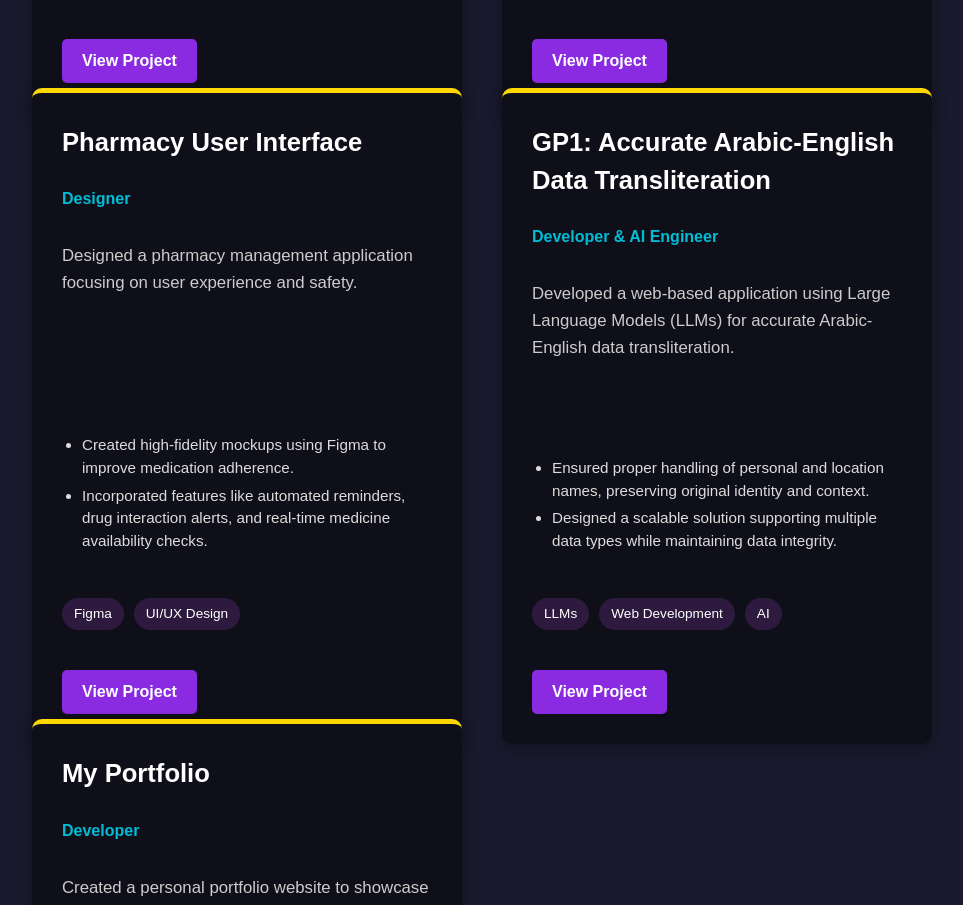
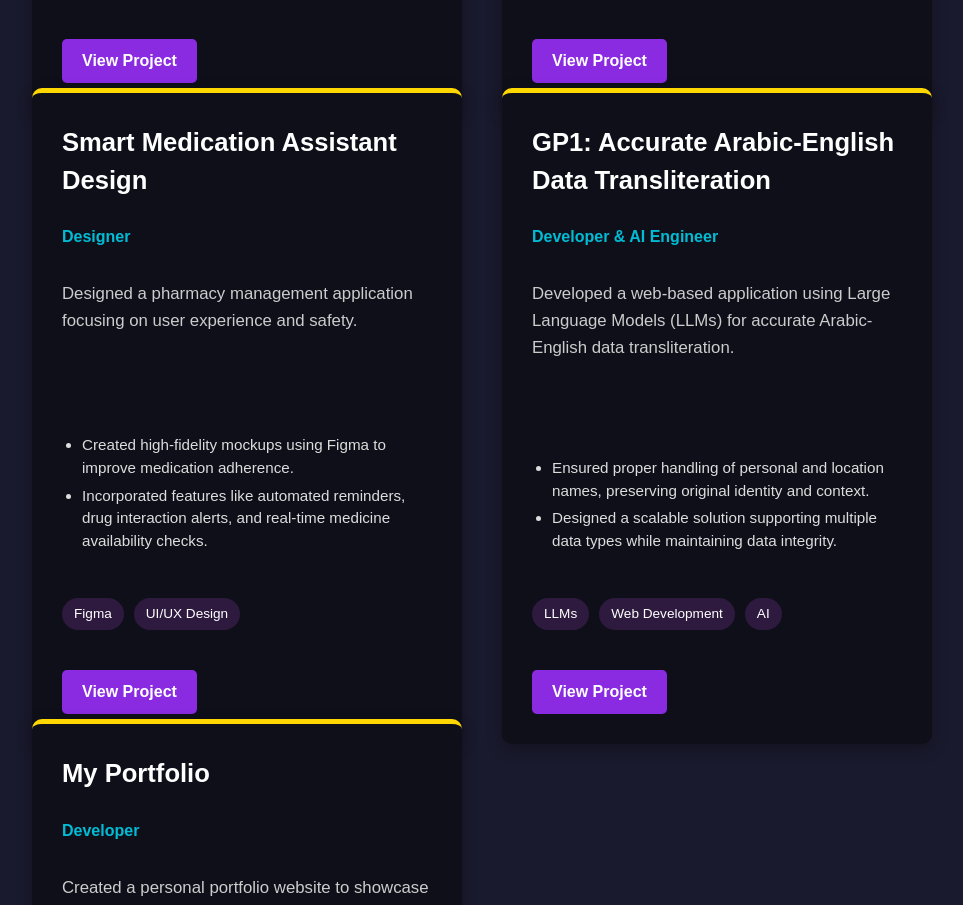
Before and after one commit to sfms2005/my-portfolio, a React (Vite) app: page / in a window 1280 px wide. Shown: the part 8535-9440 px from the top of the page, without its empty margins (158-1121 px from the left). Built offline with nearby package versions, Linux system fonts and the light colour scheme.

Commit message:
Update Projects.jsx

```diff
--- a/src/components/Projects.jsx
+++ b/src/components/Projects.jsx
@@ -10,8 +10,8 @@ function Projects() {
         'Implemented Caesar cipher, bit rotation, and random bit insertion for enhanced security.',
         'Utilized SHA-256 hashing to ensure data integrity and end-to-end message security.',
       ],
-      technologies: ['Java', 'Cryptography'], // يمكن إضافة أيقونات لاحقاً
-      link: '#' // رابط المشروع أو مستودع الكود
+      technologies: ['Java', 'Cryptography'],
+      link: 'https://github.com/sfms2005/Encryption_Algorithm'
     },
     {
       title: 'SPA Booking System',
@@ -22,10 +22,10 @@ function Projects() {
         'Streamlined workflow for managing appointments and client data.',
       ],
       technologies: ['Java', 'SPA', 'Frontend/Backend'],
-      link: '#'
+      link: 'https://github.com/sfms2005/Spa_Booking_System'
     },
     {
-      title: 'Pharmacy User Interface',
+      title: 'Smart Medication Assistant Design',
       role: 'Designer',
       description: 'Designed a pharmacy management application focusing on user experience and safety.',
       details: [
@@ -33,7 +33,7 @@ function Projects() {
         'Incorporated features like automated reminders, drug interaction alerts, and real-time medicine availability checks.',
       ],
       technologies: ['Figma', 'UI/UX Design'],
-      link: '#'
+      link: 'https://github.com/sfms2005/Smart-Medication-Assistant-Design'
     },
     {
       title: 'GP1: Accurate Arabic-English Data Transliteration',
@@ -55,7 +55,7 @@ function Projects() {
         'Integrated AI assistant features for enhanced interactivity and user experience.',
       ],
       technologies: ['HTML', 'CSS', 'JavaScript', 'React'],
-      link: 'https://github.com/yourusername/your-portfolio-repo' // يمكنك تغيير هذا لربط المشروع الفعلي
+      link: 'https://github.com/sfms2005/my-portfolio'
     },
   ];
 
```
